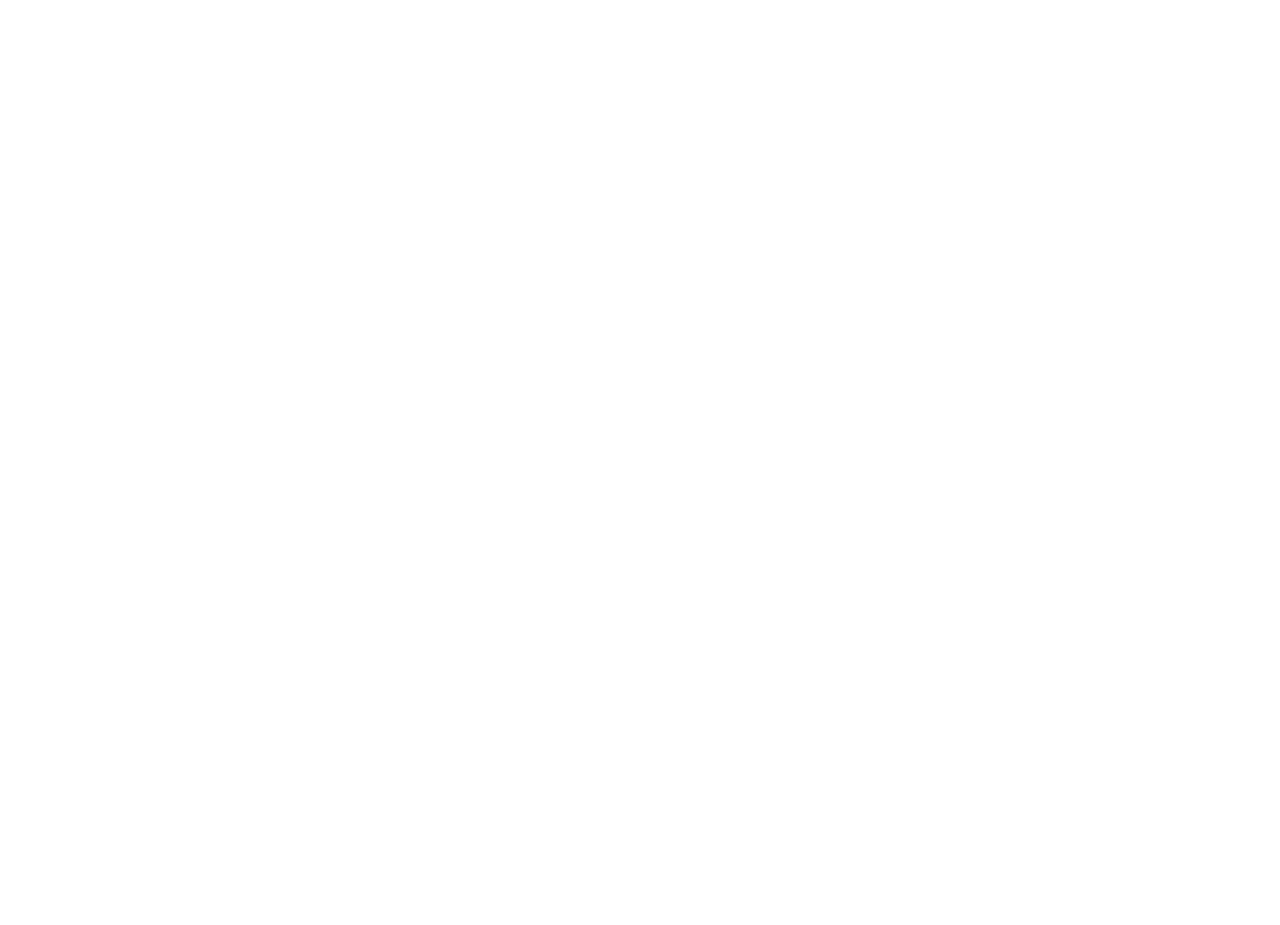
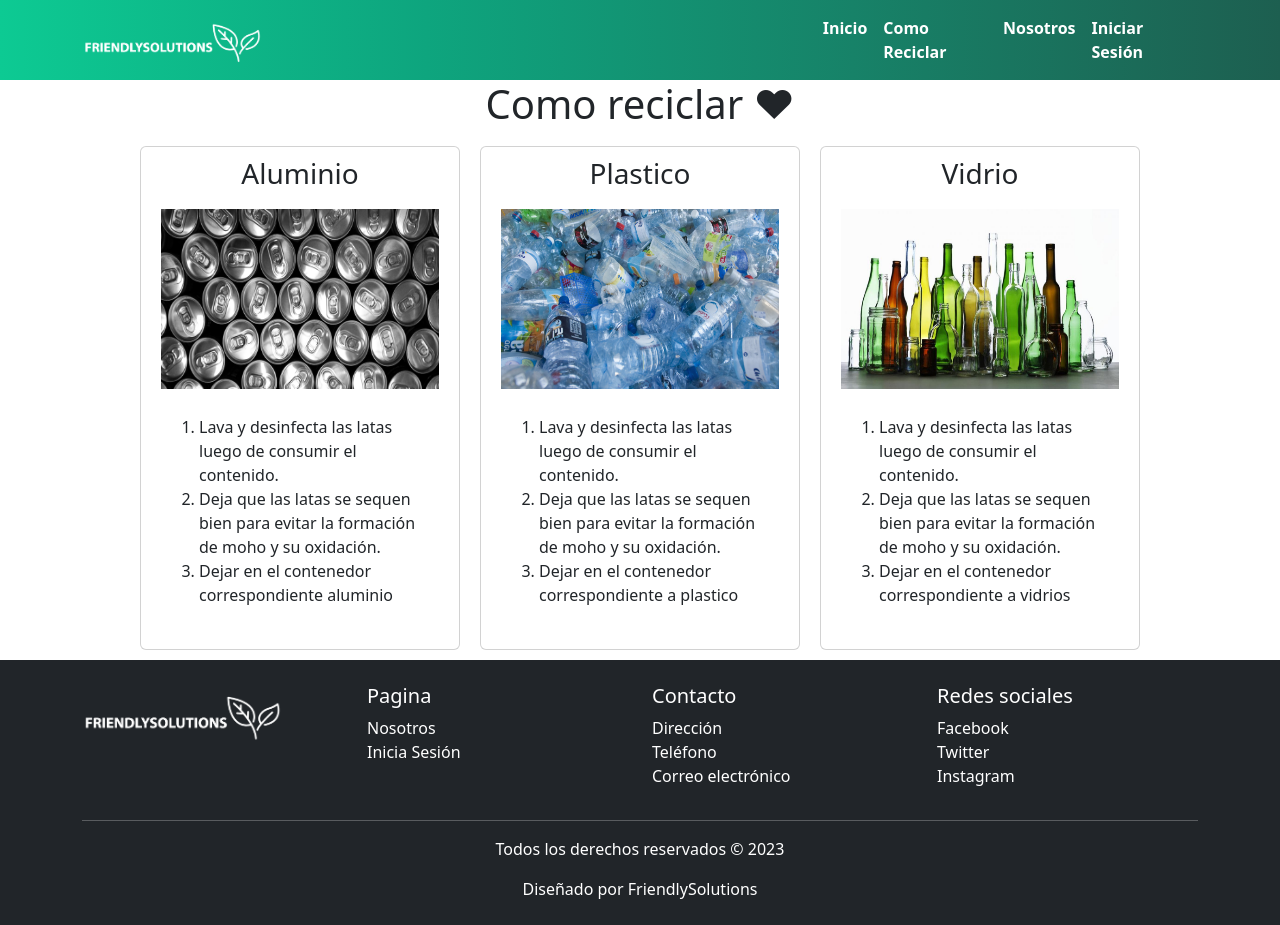
Before and after one commit to NicolasAravenaCruces/FriendlySolutions-React, a React (Create React App) app: page /ComoReciclar in a window 1280 px wide. Before the commit this address had no page. Before the commit the page ends 800 px from the top, so only its background shows below. Built offline with nearby package versions, Linux system fonts and the light colour scheme.

Commit message:
Subida Como Reciclar

```diff
--- a/src/App.js
+++ b/src/App.js
@@ -1,9 +1,7 @@
 import React from "react";
 import {BrowserRouter,Routes,Route} from "react-router-dom"
 import AdminPage from "./pages/AdminPage";
-import MenuPage from "./pages/MenuPage";
-import BajadaPage from "./pages/BajadaPage";
-import FooterPage from "./pages/FooterPage";
+import ComoReciclarPage from "./pages/ComoReciclarPage";
 
 
 
@@ -14,9 +12,7 @@
         <BrowserRouter>
         <Routes>
         <Route path='/' element={<AdminPage/>}></Route>
-        <Route path='/menu' element={<MenuPage/>}></Route>
-        <Route path='/bajada' element={<BajadaPage/>}></Route>
-        <Route path='/footer' element={<FooterPage/>}></Route>
+        <Route path='/ComoReciclar' element={<ComoReciclarPage/>}></Route>
 
         </Routes>
         </BrowserRouter>
--- /dev/null
+++ b/src/components/ComoReciclar.css
@@ -0,0 +1,62 @@
+
+body{
+    /* background-image: linear-gradient(to right, #0dca93, #0ea57e, #178268, #1d5f50); */
+    box-sizing: border-box;
+}
+
+h1, .subtitulo{
+    text-align: center;
+}
+.contenedor-cards{
+    display: flex;
+    justify-content: center;
+    box-sizing: border-box;
+}
+.card{
+    border: 5px solid #178268;
+    margin: 10px;
+    padding: 10px;
+    border-radius: 10px;
+}
+
+.card-img-top{
+    height: 200px;
+    padding: 10px;
+}
+
+/*css del menu o navbar*/
+.color-menu{
+    background-image: linear-gradient(to right, #0dca93, #0ea57e, #178268, #1d5f50);
+}
+
+
+#menu a{
+    color:white !important;
+    font-weight: bold;
+}
+
+#menu img{
+    max-width: 180px;
+}
+
+/*css del footer*/
+
+#footer img{
+    width: 200px;
+}
+
+#footer a{
+    color:white !important;
+    text-decoration: none;
+}
+
+/*css del footer*/
+
+/*css del menu o navbar*/
+
+@media (max-width: 500px) {
+    .contenedor-cards{
+      flex-direction: column;
+    }
+
+}
--- /dev/null
+++ b/src/components/ComoReciclar.js
@@ -0,0 +1,51 @@
+import React from "react"
+import './ComoReciclar.css'
+import Aluminio from '../imagenes/aluminio.jpg'
+import Plastico from '../imagenes/plastico.jpg'
+import Vidrio from '../imagenes/vidrio.jpeg'
+
+const ComoReciclar =()=>{
+    return(
+        <div>
+        <h1> Como reciclar ❤</h1>
+        <div class="contenedor-cards ">
+
+        <div class="card col-md-3" >
+            <h3 class="subtitulo">Aluminio</h3>
+            <img src={Aluminio} class="card-img-top" alt="imagen de latas"/>
+            <div class="card-body">
+                <ol>
+                    <li>Lava y desinfecta las latas luego de consumir el contenido.</li>
+                    <li>Deja que las latas se sequen bien para evitar la formación de moho y su oxidación.</li>
+                    <li>Dejar en el contenedor correspondiente aluminio</li>
+                  </ol>
+            </div>
+          </div>
+          <div class="card col-md-3">
+            <h3 class="subtitulo">Plastico</h3>
+            <img src={Plastico}class="card-img-top" alt="Imagen de botellas de plastico"/>
+            <div class="card-body">
+                <ol>
+                    <li>Lava y desinfecta las latas luego de consumir el contenido.</li>
+                    <li>Deja que las latas se sequen bien para evitar la formación de moho y su oxidación.</li>
+                    <li>Dejar en el contenedor correspondiente a plastico</li>
+                  </ol>
+            </div>
+          </div>
+          <div class="card col-md-3">
+            <h3 class="subtitulo">Vidrio</h3>
+            <img src={Vidrio} class="card-img-top" alt="imagen de botellas de vidrio"/>
+            <div class="card-body">
+                <ol>
+                    <li>Lava y desinfecta las latas luego de consumir el contenido.</li>
+                    <li>Deja que las latas se sequen bien para evitar la formación de moho y su oxidación.</li>
+                    <li>Dejar en el contenedor correspondiente a vidrios</li>
+                  </ol>
+            </div>
+          </div>
+        </div>
+        </div>
+    )
+
+}
+export default ComoReciclar;
--- a/src/components/Menu.js
+++ b/src/components/Menu.js
@@ -20,7 +20,7 @@
                             <a class="nav-link active" aria-current="page" href="/#">Inicio</a>
                         </li>
                         <li class="nav-item">
-                            <a class="nav-link" href="/#">Como Reciclar</a>
+                            <a class="nav-link" href="/ComoReciclar">Como Reciclar</a>
                         </li>
                         <li class="nav-item">
                             <a class="nav-link" href="/#">Nosotros</a>
--- a/src/components/index.js
+++ b/src/components/index.js
@@ -1,10 +1,12 @@
 import Menu from "./Menu";
 import Bajada from "./Bajada";
 import Footer from "./Footer";
+import ComoReciclar from "./ComoReciclar";
 
 export{
     Menu,
     Bajada,
-    Footer
+    Footer,
+    ComoReciclar
 
 }
--- /dev/null
+++ b/src/pages/ComoReciclarPage.js
@@ -0,0 +1,14 @@
+import React from "react";
+import { Menu, ComoReciclar, Footer } from "../components";
+
+
+const ComoReciclarPage =()=>{
+    return(
+        <div>
+            <Menu/>
+            <ComoReciclar/>
+            <Footer/>
+        </div>
+    )
+}
+export default ComoReciclarPage;
```
